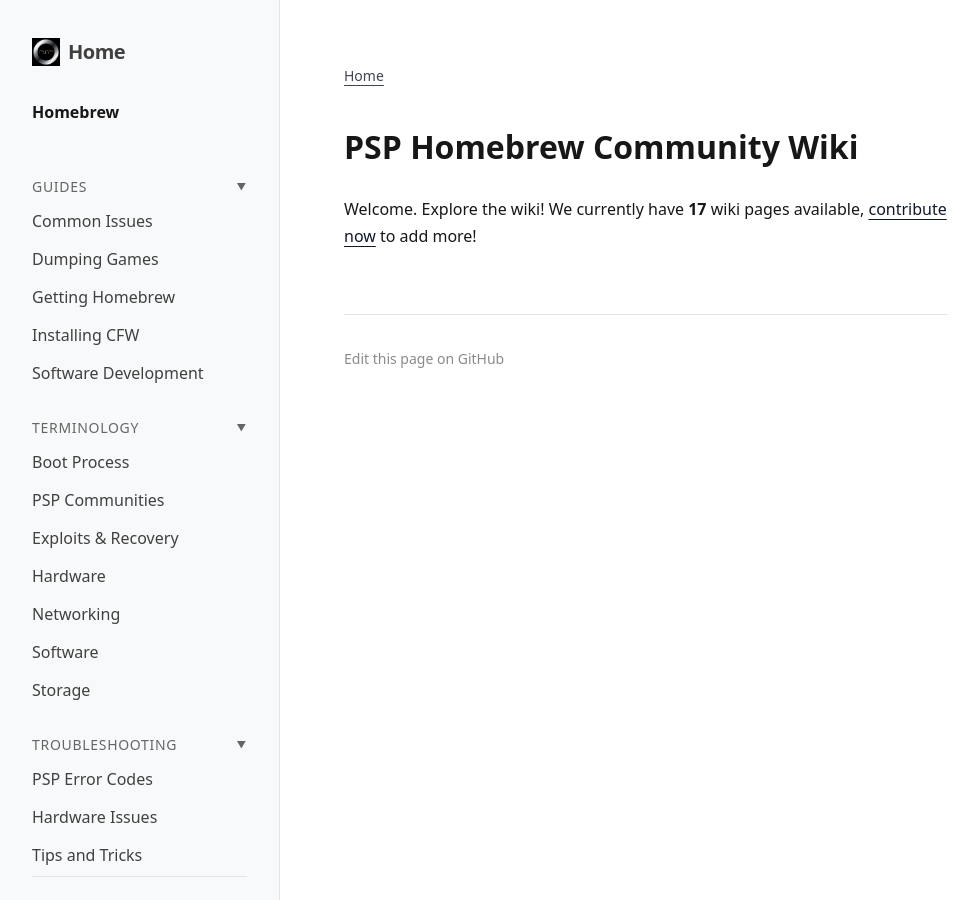
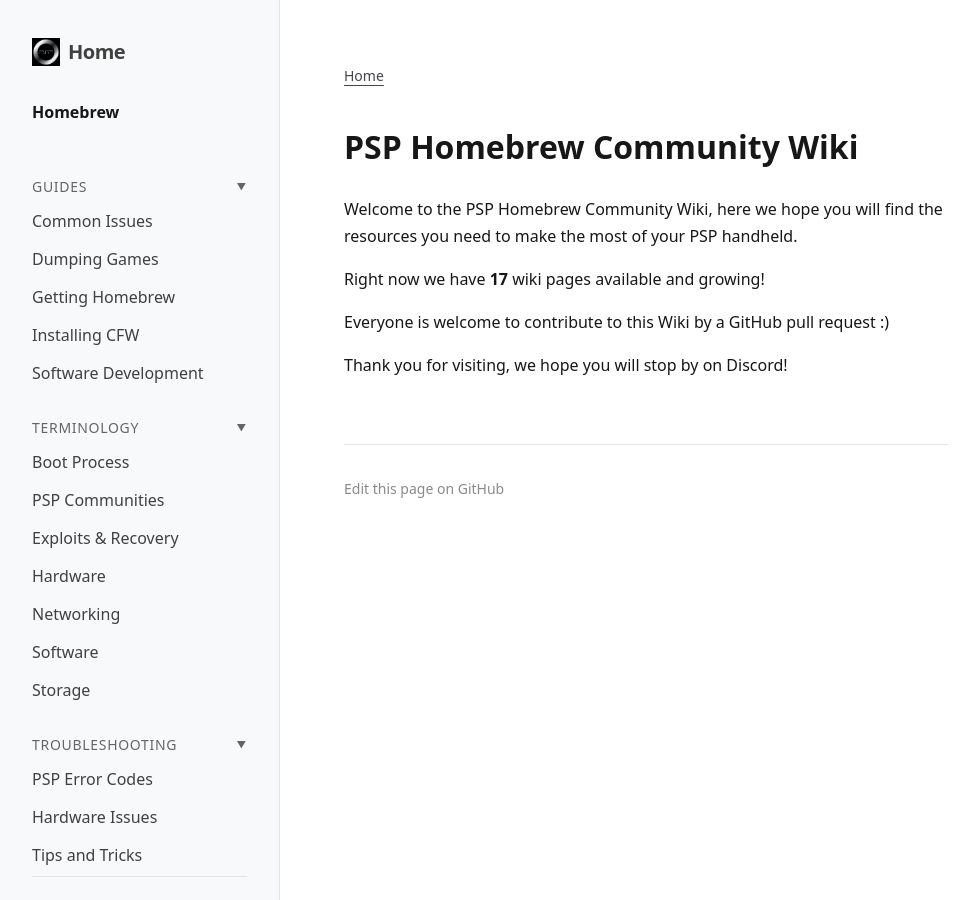
Before and after one commit to psp-homebrew-community/wiki, a Jekyll site: the page built from index.md, in a window 1280 px wide. Shown: the whole page, without its empty margins (0-979 px from the left). Built offline with Jekyll 4.4.1, drawn with Linux system fonts in a browser that asks for light colours.

Commit message:
Update Welcome Message

```diff
--- a/index.md
+++ b/index.md
@@ -4,4 +4,10 @@
 ---
 # PSP Homebrew Community Wiki
 
-Welcome. Explore the wiki! We currently have **{{ site.html_pages | size }}** wiki pages available, [contribute now](https://github.com/psp-homebrew-community/wiki) to add more!
+Welcome to the PSP Homebrew Community Wiki, here we hope you will find the resources you need to make the most of your PSP handheld.
+
+Right now we have **{{ site.html_pages | size }}** wiki pages available and growing!
+
+Everyone is welcome to contribute to this Wiki by a GitHub pull request :)
+
+Thank you for visiting, we hope you will stop by on Discord!
```
